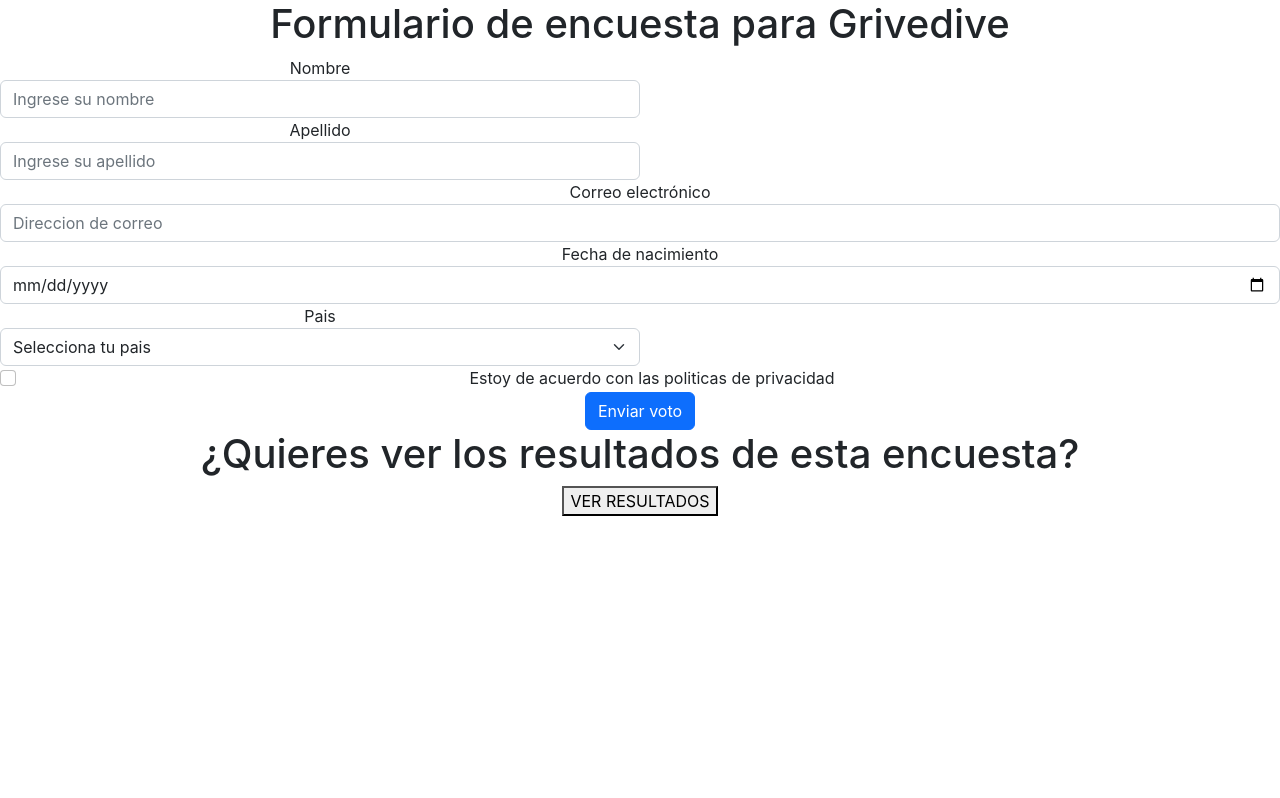
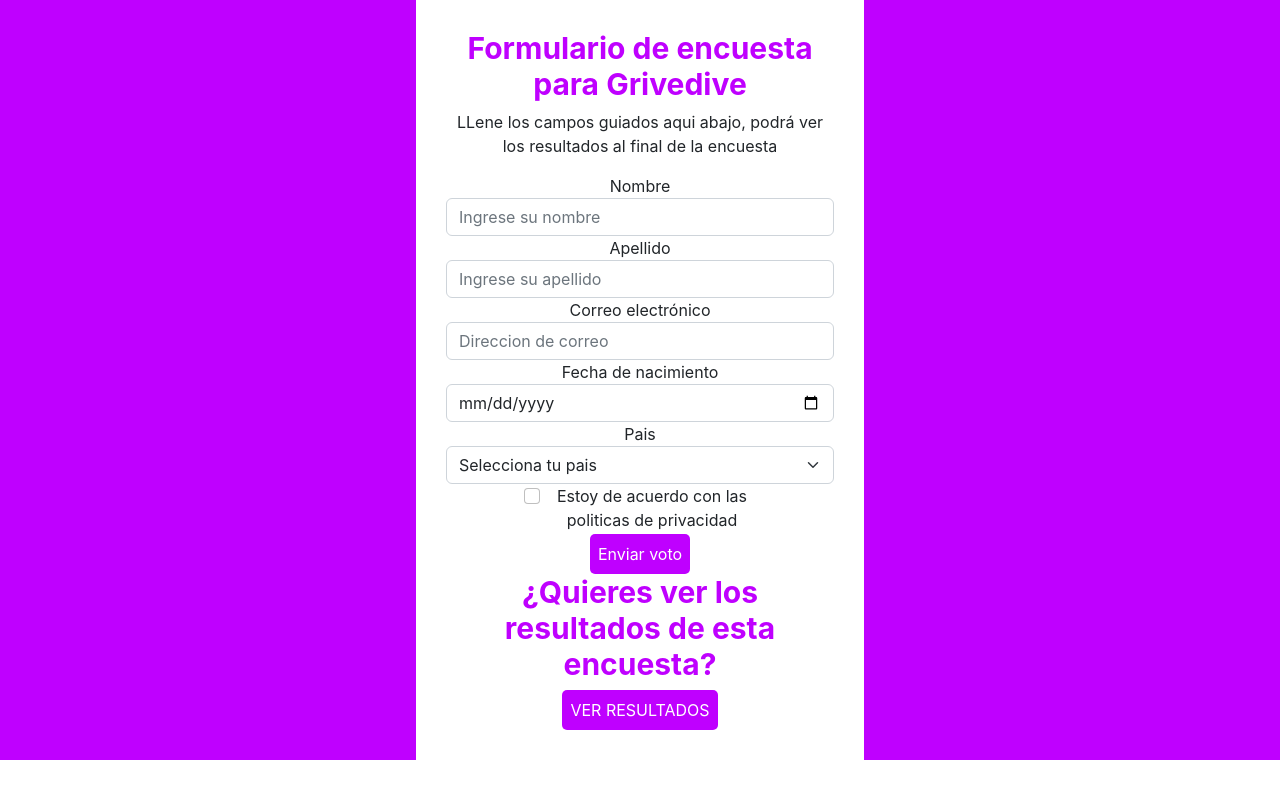
Before and after one commit to Damian-luis/greydivefront, a React (Create React App) app: page / in a window 1280 px wide. Built offline with nearby package versions, Linux system fonts and the light colour scheme.

Commit message:
feat: added some styles

```diff
--- a/package.json
+++ b/package.json
@@ -7,8 +7,10 @@
     "@testing-library/react": "^13.4.0",
     "@testing-library/user-event": "^13.5.0",
     "axios": "^1.2.2",
+    "chart.js": "^4.1.2",
     "react": "^18.2.0",
     "react-bootstrap-date-picker": "^5.1.0",
+    "react-chartjs-2": "^5.2.0",
     "react-dom": "^18.2.0",
     "react-router-dom": "^6.6.2",
     "react-scripts": "5.0.1",
--- a/src/components/Form.jsx
+++ b/src/components/Form.jsx
@@ -3,7 +3,7 @@
 import data from "../context/contextdata"
 import axios from "axios"
 import { useNavigate } from "react-router-dom";
-
+import styles from "./Form.module.css"
 export const Form=()=>{
 
   const {formData}=useContext(data)
@@ -50,17 +50,20 @@
   navigate("/results")
 }
     return(<>
-    <h1>Formulario de encuesta para Grivedive</h1>
+    <div className={styles.container}>
+      <div className={styles.containerForm}>
+    <h4>Formulario de encuesta para Grivedive</h4>
+    <p>LLene los campos guiados aqui abajo, podrá ver los resultados al final de la encuesta</p>
     <form onSubmit={sendForm}>
+
   <div class="form-row">
-    <div class="form-group col-md-6">
-      <label for="inputEmail4">Nombre</label>
+    <div class="form-group col-md-12">
+      <label for="inputEmail4" >Nombre</label>
       <input type="text" class="form-control" id="inputEmail4" placeholder="Ingrese su nombre" onChange={nameHandler} value={formData.name}/>
-    </div>
-    <div class="form-group col-md-6">
       <label for="inputPassword4">Apellido</label>
       <input type="text" class="form-control" id="inputPassword4" placeholder="Ingrese su apellido" onChange={lastNameHandler} value={formData.lastName}/>
     </div>
+
   </div>
   <div class="form-group">
     <label for="inputAddress">Correo electrónico</label>
@@ -71,7 +74,7 @@
     <input type="date" class="form-control" id="inputAddress2" placeholder="Apartment, studio, or floor" onChange={birthDateHandler} value={formData.birthDate}/>
   </div>
   <div class="form-row">
-    <div class="form-group col-md-6">
+    <div class="form-group col-md-12">
       <label for="inputCity">Pais</label>
       <select class="form-select" aria-label="Default select example" onChange={countryHandler} value={formData.country}>
   <option selected>Selecciona tu pais</option>
@@ -88,7 +91,7 @@
     </div>
 
   </div>
-  <div class="form-group">
+  <div className={styles.check}>
     <div class="form-check">
       <input class="form-check-input" type="checkbox" id="gridCheck" onChange={cbHandler} value={formData.cb}/>
       <label class="form-check-label" for="gridCheck">
@@ -96,9 +99,11 @@
       </label>
     </div>
   </div>
-  <button type="submit" class="btn btn-primary">Enviar voto</button>
+  <button type="submit" className={styles.button}>Enviar voto</button>
 </form>
-<h1>¿Quieres ver los resultados de esta encuesta?</h1>
-<button onClick={resultsHandler}>VER RESULTADOS</button>
+<h4>¿Quieres ver los resultados de esta encuesta?</h4>
+<button onClick={resultsHandler} className={styles.button}>VER RESULTADOS</button>
+</div>
+</div>
     </>)
 }
--- /dev/null
+++ b/src/components/Form.module.css
@@ -0,0 +1,27 @@
+.container{
+    background-color:#bf00ff;
+    height: 100%;
+    display: flex;
+    justify-content:center
+}
+.containerForm{
+    background-color:white;
+    width: 35%;
+    padding: 30px;
+}
+.containerForm h4{
+    color:#bf00ff;
+    font-weight: bold;
+    font-size:30px
+}
+.button{
+    background-color:#bf00ff;
+    padding: 8px;
+    color: white;
+    border-radius: 5px;
+    border:none
+}
+.check{
+    width: 60%;
+    margin: 0 auto;
+}
--- a/src/components/Results.jsx
+++ b/src/components/Results.jsx
@@ -1,22 +1,77 @@
 import React from "react";
 import axios from "axios";
+import styles from "./Results.module.css"
+import { useNavigate } from "react-router-dom";
+import {Pie} from "react-chartjs-2"
+import { Chart as ChartJS } from "chart.js/auto";
 import { useState,useEffect } from "react";
 export const Results=()=>{
+    let navigate = useNavigate();
+    const [dataGrafico,setDataGrafico] = useState()
     const [persons,setPersons]=useState([]);
+    const [grafico,setGrafico] =useState(false)
     const getData=async()=>{
-        const data=await axios.get("https://greydiveback.vercel.app/votes/getvotes").then(e=>{return e.data.list})
-        setPersons(data);
+        const data=await axios.get("https://greydiveback.vercel.app/votes/getvotes").then(e=>{return e.data})
+        setPersons(data.list);
+        let dataParaGrafico=[]
+        Object.keys(data.dataPerCountry).forEach(function(key, index) {
+            if(data.dataPerCountry[key]>0){
+                dataParaGrafico.push(data.dataPerCountry[key]);
+            }
+
+          });
+
+        setDataGrafico({
+            "cantidaDeVotos":data.ammounVotes,
+            dataParaGrafico
+        })
+
+        setGrafico({
+            labels:persons.map(e=>{return e.country}),
+            datasets:[{
+           label:"Porcentaje de paises que han votado",
+           data:[1,2],
+           backgroundColor:["pink","blue","green","yellow"],
+           borderColor:["#c7204f"]
+       }]
+        })
     }
     useEffect(()=>{
         getData()
+
+
+
+
     },[])
+    const goBackHandler=(e)=>{
+        navigate("/")
+      }
+    return(<>
+    <div className={styles.container}>
+        <div className={styles.containerResults}>
+    <h4>Resultados de la encuesta realizada:</h4>
+    <div className={styles.containerPrincipal}>
 
-    return(<><h1>resultados de la encuesta realizada:</h1>
+    <div className={styles.resultsPersons}>
+        <h4>Votantes que han participado en la encuesta:</h4>
+    {persons.length>0&& persons.map(e=>{return <div>
+        <p>Nombre del votante <strong>{e.name}</strong> Apellido del votante: <strong>{e.lastName}</strong></p>
+        <p>Pais del votante:<strong> {e.country}</strong> Correo electrónico: <strong> {e.mail} </strong>Fecha de nacimiento:<strong> {e.birthDate}</strong></p>
+        </div>})}
+        <button onClick={goBackHandler} className={styles.button}>Volver</button>
+        </div>
 
-    {persons.length>0&& persons.map(e=>{return <div>
-        <h4>Nombre del votante{e.name} Apellido del votante:{e.lastName}</h4>
-        <br/>
-        <h4>Pais del votante:{e.country} Correo electrónico: {e.mail} Fecha de nacimiento: {e.birthDate}</h4>
-        </div>})}
+        <div className={styles.data}>
+
+            {grafico!==false?<Pie data={grafico}></Pie>:<p>Parece que aun no tienes registros</p>}
+
+
+        </div>
+
+
+        </div>
+
+        </div>
+        </div>
     </>)
 }
--- /dev/null
+++ b/src/components/Results.module.css
@@ -0,0 +1,36 @@
+.container{
+    background-color:#bf00ff;
+    height: 100vh;
+    display: flex;
+    justify-content:center;
+    padding: 20px;
+
+}
+.containerResults{
+    background-color:white;
+    width: 80%;
+    padding: 10px;
+    border-radius:20px;
+
+}
+.containerPrincipal{
+    display: flex;
+}
+.resultsPersons{
+    width: 50%;
+}
+.data{
+    width: 50%;
+    height: 100%;
+}
+.grafico{
+    width: 100%;
+    height: 100%;
+}
+.button{
+    background-color:#bf00ff;
+    padding: 8px;
+    color: white;
+    border-radius: 5px;
+    border:none
+}
```
Also changed, not shown: 1 other file (tests, documents, lock files or other folders).
